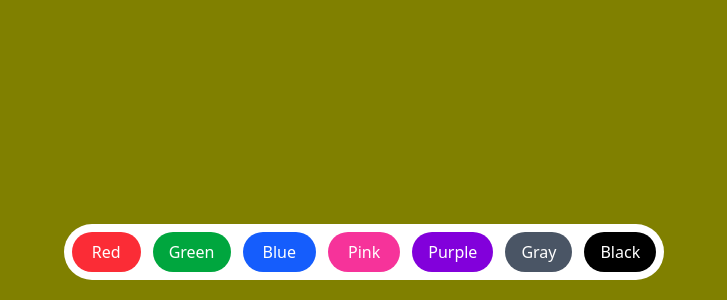
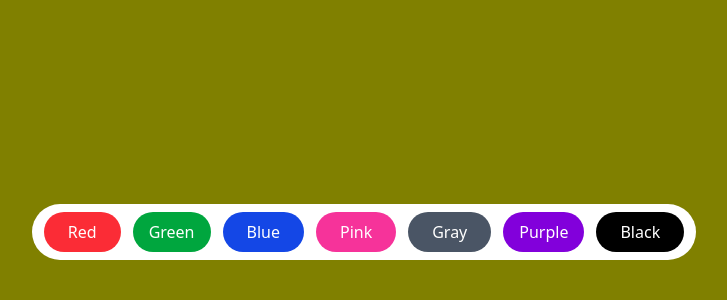
Before and after one commit to mustafakamran01/React, a React app in the folder 04_bgChanger/: page / in a window 1280 px wide. Shown: the part 500-800 px from the top of the page, without its empty margins (276-1003 px from the left). Built offline with nearby package versions, Linux system fonts and the light colour scheme; the HTML template or start-up script is replaced by a standard one.

Commit message:
Bg_Changer revision

```diff
--- a/04_bgChanger/src/App.jsx
+++ b/04_bgChanger/src/App.jsx
@@ -1,51 +1,96 @@
 import { useState } from 'react'
 
 // import './App.css'
+
+// function App() {
+
+//   const [color, setColor] = useState("olive")
+
+//   return (
+
+//     <div className='w-full h-screen' style={{backgroundColor: color}}
+//     >
+//       <div className='fixed flex flex-wrap justify-center bottom-5 inset-x-0 px-2'
+//       >
+//         <div className='flex flex-wrap bg-white rounded-4xl gap-3 px-2 py-2 justify-center'
+//         >
+//           <button onClick={ () => setColor("red")}
+//           className='outline-none bg-red-500 text-white rounded-full px-5 py-2'
+//           >Red</button>
+
+//           <button onClick={ () => setColor("green")}
+//           className='outline-none text-white bg-green-600 rounded-full px-4 py-2'
+//           >Green</button>
+
+//           <button onClick={ () => setColor("blue")}
+//           className='outline-none bg-blue-600 text-white rounded-full px-5 py-2'
+//           >Blue</button>
+
+//           <button onClick={ () => setColor("pink")}
+//           className='outline-none bg-pink-500 text-white rounded-full px-5 py-2'
+//           >Pink</button>
+
+//           <button onClick={ () => setColor("purple")}
+//           className='outline-none bg-purple-700 text-white rounded-full px-4 py-2'
+//           >Purple</button>
+
+//           <button onClick={ () => setColor("gray")}
+//           className='outline-none bg-gray-600 text-white rounded-full px-4 py-2'
+//           >Gray</button>
+
+//           <button onClick={ () => setColor("black")}
+//           className='outline-none bg-black text-white rounded-full px-4 py-2'
+//           >Black</button>
+
+//         </div>
+
+//       </div>
+
+//     </div>
+//   )
+// }
 
 function App() {
 
   const [color, setColor] = useState("olive")
 
-  return (
-
+  return(
     <div className='w-full h-screen' style={{backgroundColor: color}}
     >
-      <div className='fixed flex flex-wrap justify-center bottom-5 inset-x-0 px-2'
+      <div className='fixed flex flex-wrap justify-center bottom-8 inset-x-0 py-2'
       >
-        <div className='flex flex-wrap bg-white rounded-4xl gap-3 px-2 py-2 justify-center'
+        <div className='flex flex-wrap bg-white rounded-4xl gap-3 px-3 py-2 justify-center'
         >
           <button onClick={ () => setColor("red")}
-          className='outline-none bg-red-500 text-white rounded-full px-5 py-2'
+          className='outline-none bg-red-500 text-white rounded-full px-6 py-2'
           >Red</button>
 
           <button onClick={ () => setColor("green")}
-          className='outline-none text-white bg-green-600 rounded-full px-4 py-2'
+          className='outline-none bg-green-600 text-white rounded-full px-4 py-2'
           >Green</button>
 
           <button onClick={ () => setColor("blue")}
-          className='outline-none bg-blue-600 text-white rounded-full px-5 py-2'
+          className='outline-none bg-blue-700 text-white rounded-full px-6 py-2'
           >Blue</button>
 
           <button onClick={ () => setColor("pink")}
-          className='outline-none bg-pink-500 text-white rounded-full px-5 py-2'
+          className='outline-none bg-pink-500 text-white rounded-full px-6 py-2'
           >Pink</button>
+
+          <button onClick={ () => setColor("gray")}
+          className='outline-none bg-gray-600 text-white rounded-full px-6 py-2'
+          >Gray</button>
 
           <button onClick={ () => setColor("purple")}
           className='outline-none bg-purple-700 text-white rounded-full px-4 py-2'
           >Purple</button>
 
-          <button onClick={ () => setColor("gray")}
-          className='outline-none bg-gray-600 text-white rounded-full px-4 py-2'
-          >Gray</button>
-
           <button onClick={ () => setColor("black")}
-          className='outline-none bg-black text-white rounded-full px-4 py-2'
+          className='outline-none bg-black text-white rounded-full px-6 py-2'
           >Black</button>
 
         </div>
-
       </div>
-
     </div>
   )
 }
```
